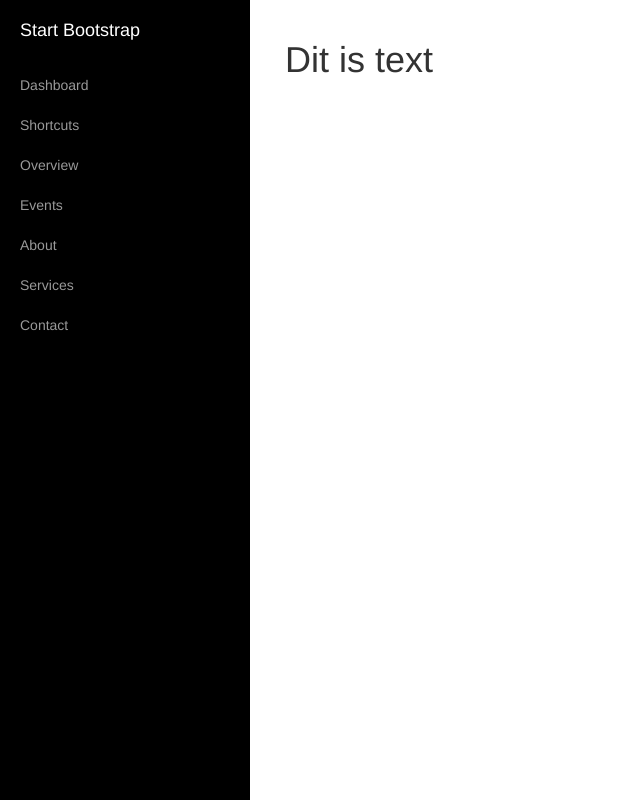
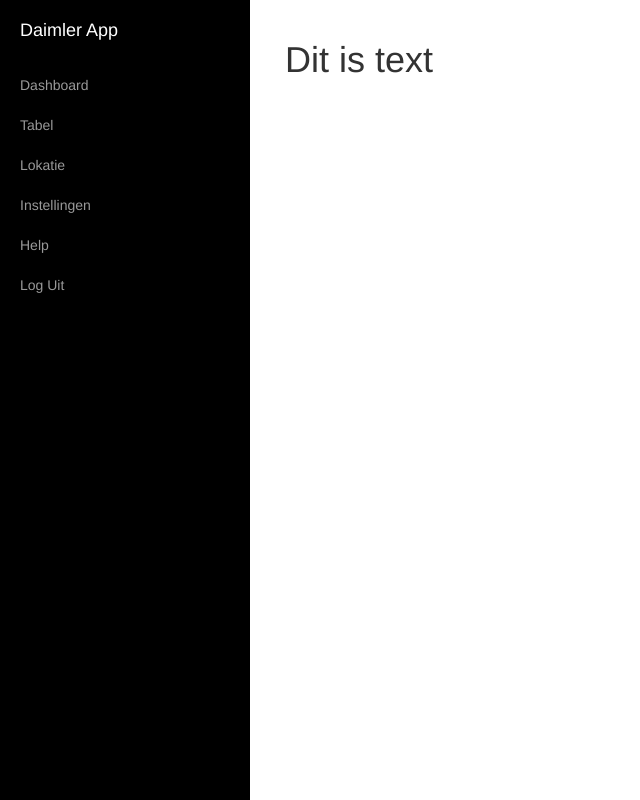
Before and after one commit to Demi101/Dashboard, a PHP site: page / in a window 1280 px wide. Shown: the whole page, without its empty margins (0-640 px from the left). Run offline with PHP 8.4, Linux system fonts and the light colour scheme.

Commit message:
Menu aangepast

```diff
--- a/index.php
+++ b/index.php
@@ -25,29 +25,26 @@
             <ul class="sidebar-nav">
                 <li class="sidebar-brand">
                     <a href="#">
-                        Start Bootstrap
+                        Daimler App
                     </a>
                 </li>
                 <li>
                     <a href="#">Dashboard</a>
                 </li>
                 <li>
-                    <a href="#">Shortcuts</a>
+                    <a href="#">Tabel</a>
                 </li>
                 <li>
-                    <a href="#">Overview</a>
+                    <a href="#">Lokatie</a>
                 </li>
                 <li>
-                    <a href="#">Events</a>
+                    <a href="#">Instellingen</a>
                 </li>
                 <li>
-                    <a href="#">About</a>
+                    <a href="#">Help</a>
                 </li>
                 <li>
-                    <a href="#">Services</a>
-                </li>
-                <li>
-                    <a href="#">Contact</a>
+                    <a href="#">Log Uit</a>
                 </li>
             </ul>
         </div>
```
